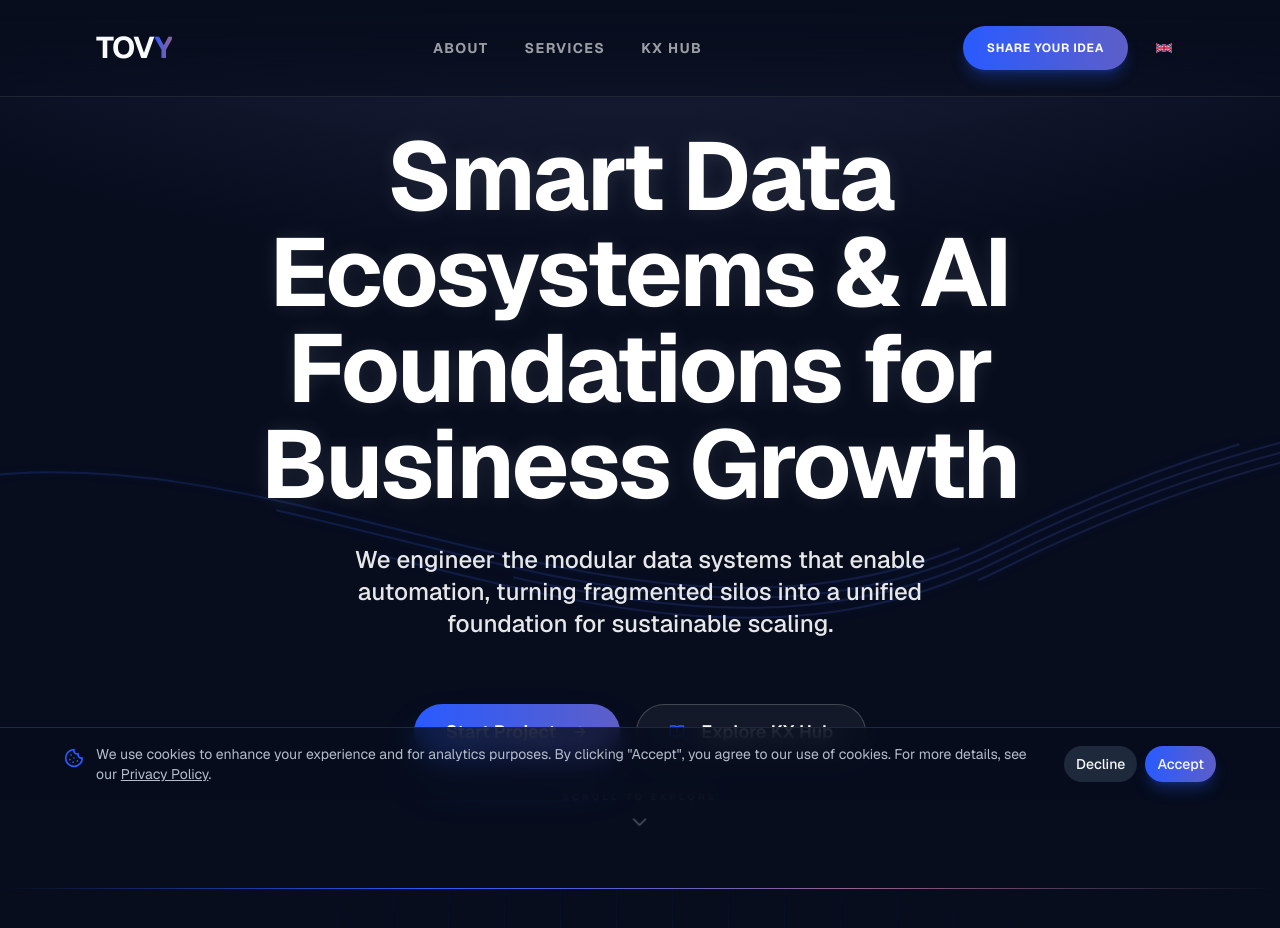
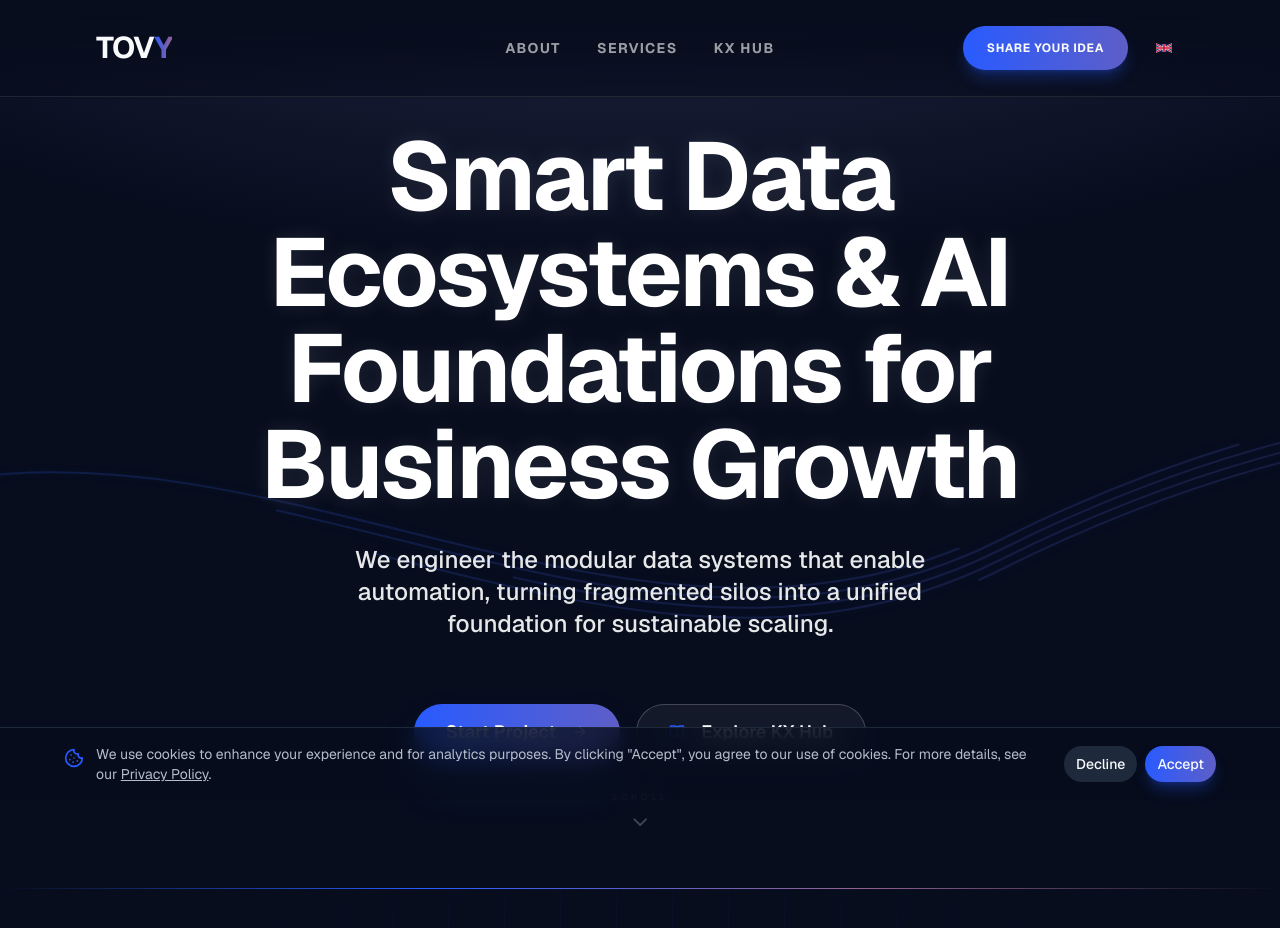
Before and after one commit to tovy-eu/tovy.eu-website, a Next.js app: page /en/ in a window 1280 px wide. Shown: the top 928 px of the page. Built offline with nearby package versions, Linux system fonts and the light colour scheme.

Commit message:
in the header, i notice that the ABOUT, SERVICES and KX HUB are not actu

```diff
--- a/src/app/[lang]/kx/page.tsx
+++ b/src/app/[lang]/kx/page.tsx
@@ -24,7 +24,7 @@ export async function generateMetadata({ params }: { params: Promise<{ lang: str
   const defaultOgImage = 'https://images.unsplash.com/photo-1677442136019-21780ecad995?auto=format&fit=crop&q=80&w=1200&h=630';
 
   return {
-    title: `${dict.blog.title} | Tovy Hub`,
+    title: `${dict.blog.title} | Knowledge Exchange`,
     description: dict.blog.subtitle,
     alternates: {
       canonical: `/${lang}/kx/`,
--- a/src/components/layout/header.tsx
+++ b/src/components/layout/header.tsx
@@ -65,18 +65,18 @@ export default function Header({ lang = "en", dict }: { lang?: string; dict?: Di
         "bg-gradient-to-b from-background via-background/90 to-background/60"
       )}
     >
-      <div className="container mx-auto flex h-20 md:h-24 w-full items-center justify-between px-4 sm:px-6 md:px-8 max-w-6xl pt-[env(safe-area-inset-top,0.5rem)] md:pt-0">
+      <div className="container mx-auto relative flex h-20 md:h-24 w-full items-center justify-between px-4 sm:px-6 md:px-8 max-w-6xl pt-[env(safe-area-inset-top,0.5rem)] md:pt-0">
         <Link
           href={homePath}
           onClick={handleLogoClick}
-          className="font-bold text-2xl sm:text-3xl tracking-tight transition-transform hover:scale-105 active:scale-95 shrink-0 py-2"
+          className="font-bold text-2xl sm:text-3xl tracking-tight transition-transform hover:scale-105 active:scale-95 shrink-0 py-2 relative z-10"
         >
           <span>TOV</span>
           <span className="bg-gradient-to-r from-primary to-[hsl(var(--accent-gradient-stop))] bg-clip-text text-transparent">Y</span>
         </Link>
 
-        {/* Desktop Navigation */}
-        <nav className="hidden md:flex items-center gap-1">
+        {/* Desktop Navigation - Mathematically Centered */}
+        <nav className="absolute left-1/2 -translate-x-1/2 hidden md:flex items-center gap-1 z-0">
           <Link
             href={`${homePath}#about`}
             className="text-sm font-bold text-white/60 hover:text-white transition-colors uppercase tracking-widest px-4 py-3 min-h-[44px] flex items-center"
@@ -102,7 +102,7 @@ export default function Header({ lang = "en", dict }: { lang?: string; dict?: Di
           )}
         </nav>
 
-        <div className="flex items-center gap-2 sm:gap-4">
+        <div className="flex items-center gap-2 sm:gap-4 relative z-10">
           <Magnetic strength={0.2}>
             <Button asChild size="sm" className="h-10 md:h-11 px-4 md:px-6" onClick={handleCtaClick}>
               <Link href={`/${lang}/project-request/`}>
--- a/src/dictionaries/en.json
+++ b/src/dictionaries/en.json
@@ -11,7 +11,7 @@
     "downloadJson": "Download as JSON",
     "submissionFailed": "Submission Failed",
     "submissionErrorDesc": "There was an error submitting your request. Please try again later.",
-    "scrollToExplore": "Scroll to explore"
+    "scrollToExplore": "Scroll"
   },
   "hero": {
     "title": "Smart Data Ecosystems & AI Foundations for Business Growth",
--- a/src/dictionaries/nl.json
+++ b/src/dictionaries/nl.json
@@ -11,10 +11,10 @@
     "downloadJson": "Download als JSON",
     "submissionFailed": "Verzending mislukt",
     "submissionErrorDesc": "Er is een fout opgetreden bij het verzenden. Probeer het later opnieuw.",
-    "scrollToExplore": "Scroll om te ontdekken"
+    "scrollToExplore": "Scroll"
   },
   "hero": {
-    "title": "Slimme Data Ecosystemen & AI-Funderingen voor Bedrijfsgroei",
+    "title": "Het Data & AI fundament voor de groei van jouw bedrijf",
     "subtitle": "Wij bouwen de modulaire data-systemen voor automatisering en zetten gefragmenteerde silo's om in een uniforme basis voor duurzame schaalbaarheid."
   },
   "painSolution": {
```
